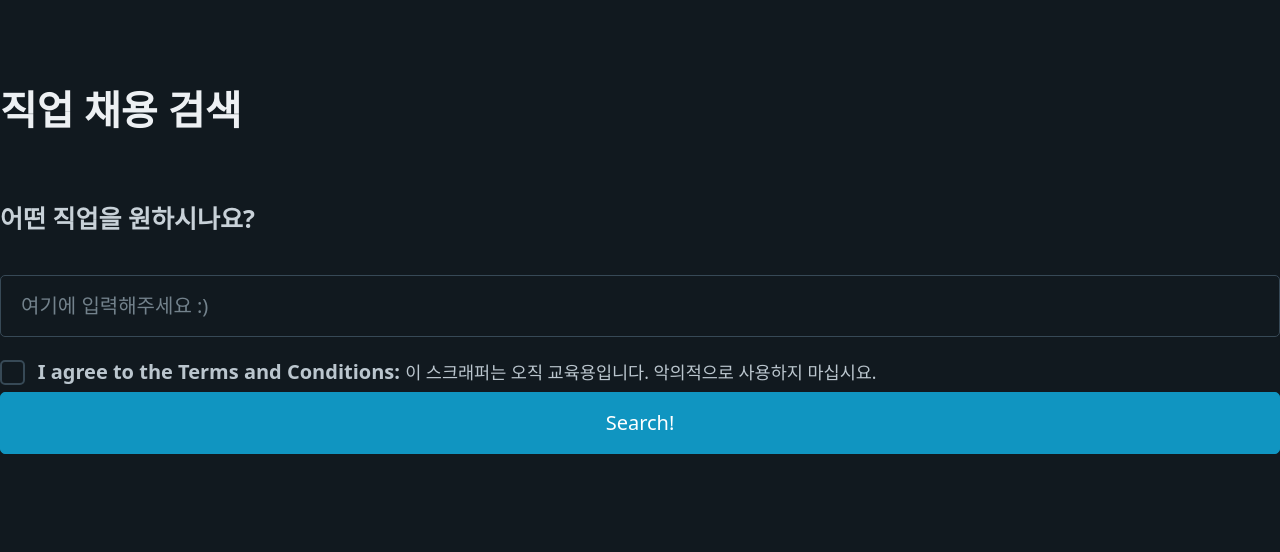
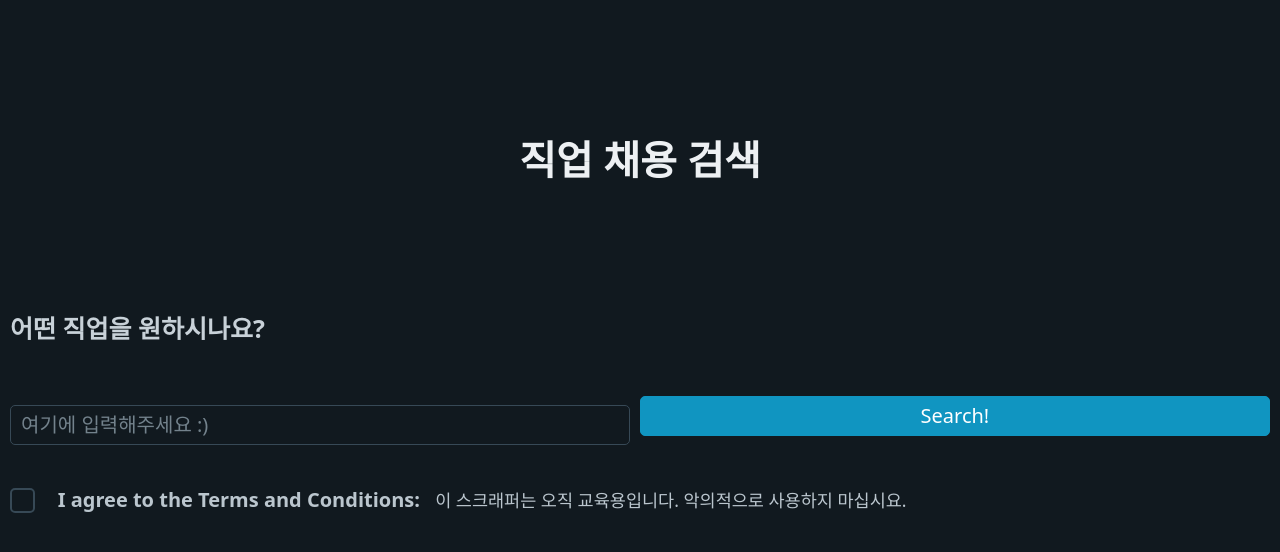
Before and after one commit to jaeiko/web-scraper-project, a Flask app: page / in a window 1280 px wide. Shown: the top 552 px of the page. Run offline with Flask 3, Linux system fonts and the light colour scheme.

Commit message:
css 수정

```diff
--- a/templates/home.html
+++ b/templates/home.html
@@ -9,22 +9,46 @@
       rel="stylesheet"
       href="https://unpkg.com/@picocss/pico@latest/css/pico.min.css"
     />
+    <style>
+        .search-container {
+            display: flex;
+            align-items: center;
+        }
+        .search-container input[type="text"] {
+            flex-grow: 1;
+            padding: 0.5rem;
+            box-sizing: border-box;
+            height: 40px;
+        }
+        .search-container button {
+            margin-left: 10px;
+            padding: 0.5rem 1rem;
+            box-sizing: border-box;
+            height: 40px;
+            display: flex;
+            align-items: center;
+            justify-content: center;
+            margin-top: -18px;
+        }
+    </style>
 </head>
 <body>
     <main>
-        <h1>직업 채용 검색</h1>
-        <h4>어떤 직업을 원하시나요?</h4>
+        <h1 style = "text-align : center; padding : 50px;">직업 채용 검색</h1>
+        <h4 style = "padding : 10px;">어떤 직업을 원하시나요?</h4>
         <form action="/search">
+            <div style = "padding : 10px;" class="search-container">
                 <input type="text" name="keyword" placeholder="여기에 입력해주세요 :)" />
-        <label for="terms">
-          <input required type="checkbox" id="terms" name="terms" />
-          <strong>I agree to the Terms and Conditions:</strong>
+                <button>Search!</button>
+            </div>
+            <label style = "padding : 10px;" for="terms">
+              <input style = "padding : 10px;"required type="checkbox" id="terms" name="terms" />
+              <strong style = "padding : 10px;">I agree to the Terms and Conditions:</strong>
               <small>
                 이 스크래퍼는 오직 교육용입니다. 악의적으로 사용하지 마십시요.
               </small>
             </label>
-        <button>Search!</button>
+        </form>
     </main>
-    </form>
 </body>
 </html>
```
Lines whose indentation alone changed are shown as unchanged.
